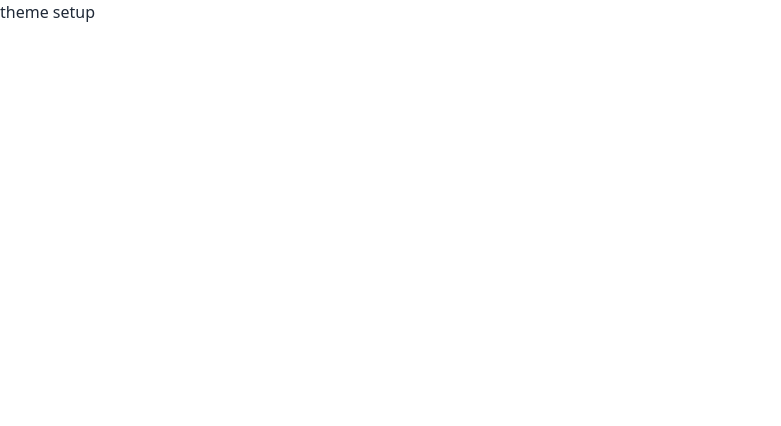
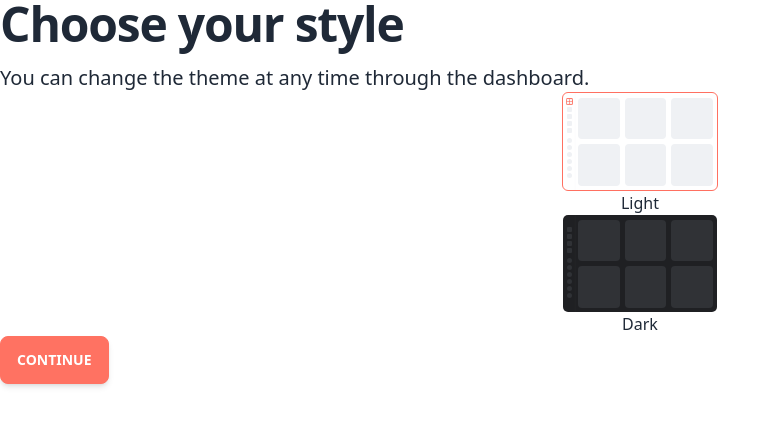
Before and after one commit to the-moot-company/moot-tech-challege-frontend-experience, a Next.js app: page /components/onboarding/ThemeSetup in a window 1280 px wide. Shown: the top 426 px of the page, without its empty margins (0-781 px from the left). Built offline with nearby package versions, Linux system fonts and the light colour scheme.

Commit message:
WIP theme setup component, theme context provider, add dark and light theme icons

```diff
--- a/pages/components/onboarding/ThemeSetup.tsx
+++ b/pages/components/onboarding/ThemeSetup.tsx
@@ -1,3 +1,30 @@
-export default function ThemeSetup() {
-  return <p>theme setup</p>
+import ButtonLarge from "../common/ButtonLarge";
+import React from "react";
+import {LightThemeExampleIcon} from "../../../public/svgs/LightThemeExampleIcon";
+import {DarkThemeExampleIcon} from "../../../public/svgs/DarkThemeExampleIcon";
+
+interface ThemeSetupProps {
+  nextStep: () => void;
 }
+
+export default function ThemeSetup({nextStep}: ThemeSetupProps) {
+  return (
+    <>
+      <h1 className="text-4xl font-extrabold text-gray-700 tracking-tight sm:text-5xl">
+        Choose your style
+      </h1>
+      <p className="mt-4 text-xl text-gray-500 ">
+        You can change the theme at any time through the dashboard.
+      </p>
+      <div className="flex flex-col justify-center items-center">
+        <LightThemeExampleIcon/>
+        <p>Light</p>
+      </div>
+      <div className="flex flex-col justify-center items-center">
+        <DarkThemeExampleIcon/>
+        <p>Dark</p>
+      </div>
+      <ButtonLarge onClick={nextStep} text="Continue"/>
+    </>
+  )
+}
--- /dev/null
+++ b/pages/contexts/ThemeContext.tsx
@@ -0,0 +1,34 @@
+import React, {createContext, useState, FunctionComponent} from "react";
+
+enum ColorThemeOptions {
+  Light,
+  Dark
+}
+
+interface ThemeContextProps {
+  colorTheme: ColorThemeOptions;
+  setColorTheme: (theme: ColorThemeOptions) => void;
+}
+
+export const ThemeContext = createContext<ThemeContextProps>(
+  {
+    colorTheme: ColorThemeOptions.Light,
+    setColorTheme: () => null
+  }
+);
+
+export const ThemeContextProvider: FunctionComponent = ({children}: {
+  children: React.ReactNode;
+}) => {
+  const [colorTheme, setColorTheme] = useState<ColorThemeOptions>(ColorThemeOptions.Light)
+
+  return (
+    <ThemeContext.Provider
+      value={{
+        colorTheme, setColorTheme
+      }}
+    >
+      {children}
+    </ThemeContext.Provider>
+  );
+};
--- /dev/null
+++ b/public/svgs/DarkThemeExampleIcon.tsx
@@ -0,0 +1,28 @@
+import React, {FunctionComponent} from "react";
+
+// Streamline Essential Light / svg / outline / interface-essential / delete / bin-2
+export const DarkThemeExampleIcon: FunctionComponent = () => {
+  return (
+    <svg width="154" height="97" viewBox="0 0 154 97" fill="none" xmlns="http://www.w3.org/2000/svg">
+      <rect width="154" height="97" rx="5" fill="#1F2023"/>
+      <rect x="15" y="5" width="42" height="41" rx="4" fill="#303236"/>
+      <rect x="62" y="5" width="41" height="41" rx="4" fill="#303236"/>
+      <rect x="108" y="5" width="42" height="41" rx="4" fill="#303236"/>
+      <rect x="15" y="51" width="42" height="42" rx="4" fill="#303236"/>
+      <rect x="62" y="51" width="41" height="42" rx="4" fill="#303236"/>
+      <rect x="108" y="51" width="42" height="42" rx="4" fill="#303236"/>
+      <rect x="4" y="12" width="5" height="5" rx="1" fill="#303236"/>
+      <rect x="4" y="19" width="5" height="5" rx="1" fill="#303236"/>
+      <rect x="4" y="26" width="5" height="5" rx="1" fill="#303236"/>
+      <rect x="4" y="33" width="5" height="5" rx="1" fill="#303236"/>
+      <rect x="4" y="43" width="5" height="5" rx="2.5" fill="#303236"/>
+      <rect x="4" y="50" width="5" height="5" rx="2.5" fill="#303236"/>
+      <rect x="4" y="57" width="5" height="5" rx="2.5" fill="#303236"/>
+      <rect x="4" y="64" width="5" height="5" rx="2.5" fill="#303236"/>
+      <rect x="4" y="71" width="5" height="5" rx="2.5" fill="#303236"/>
+      <rect x="4" y="78" width="5" height="5" rx="2.5" fill="#303236"/>
+      <line x1="12.125" y1="-5.46392e-09" x2="12.125" y2="97" stroke="#303236" stroke-width="0.25"/>
+      <rect x="4" y="5" width="5" height="5" fill="url(#pattern0)"/>
+    </svg>
+  );
+};
--- /dev/null
+++ b/public/svgs/LightThemeExampleIcon.tsx
@@ -0,0 +1,53 @@
+import React, {FunctionComponent} from "react";
+
+// Streamline Essential Light / svg / outline / interface-essential / delete / bin-2
+export const LightThemeExampleIcon: FunctionComponent = () => {
+  return (
+    <svg width="156" height="99" viewBox="0 0 156 99" fill="none" xmlns="http://www.w3.org/2000/svg">
+      <rect x="0.5" y="0.5" width="155" height="98" rx="5.5" fill="white" stroke="#FF7061"/>
+      <path
+        d="M4 8.40789C4 7.56505 4 7.14363 4.16473 6.82171C4.30963 6.53854 4.54084 6.30831 4.82522 6.16403C5.14852 6 5.57174 6 6.41818 6H8.58182C9.42826 6 9.85148 6 10.1748 6.16403C10.4592 6.30831 10.6904 6.53854 10.8353 6.82171C11 7.14363 11 7.56505 11 8.40789V10.5921C11 11.4349 11 11.8564 10.8353 12.1783C10.6904 12.4615 10.4592 12.6917 10.1748 12.836C9.85148 13 9.42826 13 8.58182 13H6.41818C5.57174 13 5.14852 13 4.82522 12.836C4.54084 12.6917 4.30963 12.4615 4.16473 12.1783C4 11.8564 4 11.4349 4 10.5921V8.40789Z"
+        fill="#FAFAFC"/>
+      <path
+        d="M4 8.40789C4 7.56505 4 7.14363 4.16473 6.82171C4.30963 6.53854 4.54084 6.30831 4.82522 6.16403C5.14852 6 5.57174 6 6.41818 6H8.58182C9.42826 6 9.85148 6 10.1748 6.16403C10.4592 6.30831 10.6904 6.53854 10.8353 6.82171C11 7.14363 11 7.56505 11 8.40789V10.5921C11 11.4349 11 11.8564 10.8353 12.1783C10.6904 12.4615 10.4592 12.6917 10.1748 12.836C9.85148 13 9.42826 13 8.58182 13H6.41818C5.57174 13 5.14852 13 4.82522 12.836C4.54084 12.6917 4.30963 12.4615 4.16473 12.1783C4 11.8564 4 11.4349 4 10.5921V8.40789Z"
+        fill="url(#paint0_linear_2422_67585)"/>
+      <path
+        d="M4.875 7.62374C4.875 7.23004 5.19552 6.91088 5.59091 6.91088H6.46591C6.86129 6.91088 7.18182 7.23004 7.18182 7.62374V8.49502C7.18182 8.88872 6.86129 9.20788 6.46591 9.20788H5.59091C5.19552 9.20788 4.875 8.88872 4.875 8.49502V7.62374Z"
+        fill="#FAFAFC"/>
+      <path
+        d="M7.77841 7.62374C7.77841 7.23004 8.09893 6.91088 8.49432 6.91088H9.36932C9.7647 6.91088 10.0852 7.23004 10.0852 7.62374V8.49502C10.0852 8.88872 9.7647 9.20788 9.36932 9.20788H8.49432C8.09893 9.20788 7.77841 8.88872 7.77841 8.49502V7.62374Z"
+        fill="#FAFAFC"/>
+      <path
+        d="M4.875 10.5148C4.875 10.1211 5.19552 9.80193 5.59091 9.80193H6.46591C6.86129 9.80193 7.18182 10.1211 7.18182 10.5148V11.3465C7.18182 11.7402 6.86129 12.0593 6.46591 12.0593H5.59091C5.19552 12.0593 4.875 11.7402 4.875 11.3465V10.5148Z"
+        fill="#FAFAFC"/>
+      <path
+        d="M7.77841 10.5148C7.77841 10.1211 8.09893 9.80193 8.49432 9.80193H9.36932C9.7647 9.80193 10.0852 10.1211 10.0852 10.5148V11.3465C10.0852 11.7402 9.7647 12.0593 9.36932 12.0593H8.49432C8.09893 12.0593 7.77841 11.7402 7.77841 11.3465V10.5148Z"
+        fill="#FAFAFC"/>
+      <rect x="16" y="6" width="42" height="41" rx="4" fill="#EFF1F4"/>
+      <rect x="63" y="6" width="41" height="41" rx="4" fill="#EFF1F4"/>
+      <rect x="109" y="6" width="42" height="41" rx="4" fill="#EFF1F4"/>
+      <rect x="16" y="52" width="42" height="42" rx="4" fill="#EFF1F4"/>
+      <rect x="63" y="52" width="41" height="42" rx="4" fill="#EFF1F4"/>
+      <rect x="109" y="52" width="42" height="42" rx="4" fill="#EFF1F4"/>
+      <rect x="5" y="15" width="5" height="5" rx="1" fill="#EFF1F4"/>
+      <rect x="5" y="22" width="5" height="5" rx="1" fill="#EFF1F4"/>
+      <rect x="5" y="29" width="5" height="5" rx="1" fill="#EFF1F4"/>
+      <rect x="5" y="36" width="5" height="5" rx="1" fill="#EFF1F4"/>
+      <rect x="5" y="46" width="5" height="5" rx="2.5" fill="#EFF1F4"/>
+      <rect x="5" y="53" width="5" height="5" rx="2.5" fill="#EFF1F4"/>
+      <rect x="5" y="60" width="5" height="5" rx="2.5" fill="#EFF1F4"/>
+      <rect x="5" y="67" width="5" height="5" rx="2.5" fill="#EFF1F4"/>
+      <rect x="5" y="74" width="5" height="5" rx="2.5" fill="#EFF1F4"/>
+      <rect x="5" y="81" width="5" height="5" rx="2.5" fill="#EFF1F4"/>
+      <line x1="13.125" y1="1" x2="13.125" y2="98" stroke="#EFF1F4" stroke-width="0.25"/>
+      <defs>
+        <linearGradient id="paint0_linear_2422_67585" x1="10.3835" y1="6" x2="4.82278" y2="12.4788"
+                        gradientUnits="userSpaceOnUse">
+          <stop stop-color="#FF7262"/>
+          <stop offset="1" stop-color="#F98C80"/>
+        </linearGradient>
+      </defs>
+    </svg>
+
+  );
+};
```
